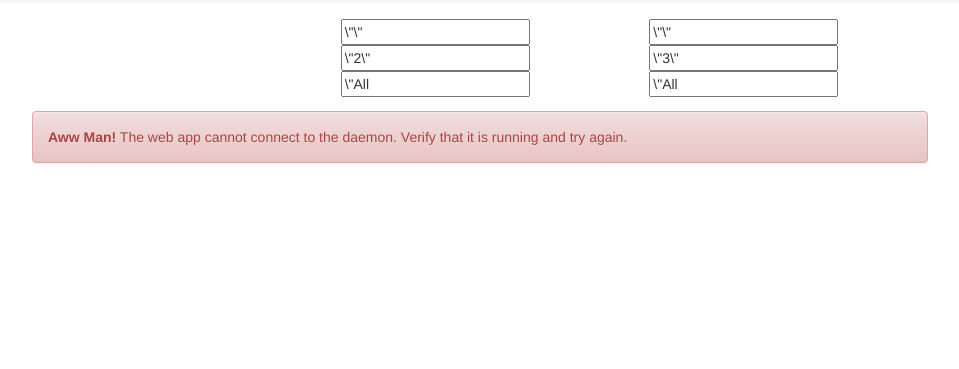
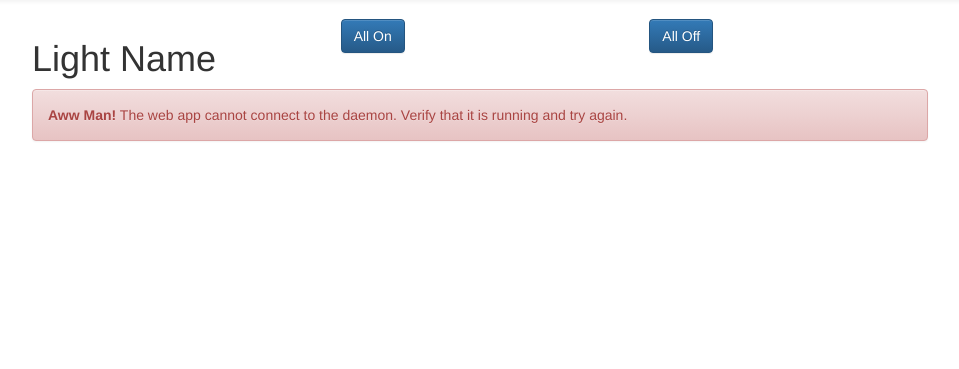
Before and after one commit to jmb1304/Freesecure, a PHP site: page /Freesecure/lighting.php in a window 1280 px wide. Shown: the part 51-420 px from the top of the page, without its empty margins (160-1119 px from the left). Run offline with PHP 8.4, Linux system fonts and the light colour scheme.

Commit message:
Fixed All on and All Off
All on and All off were not rendering correctly but was fixed by
un-escaping all the quotation marks

```diff
--- a/Freesecure/Static/css/WebUI.css
+++ b/Freesecure/Static/css/WebUI.css
@@ -3,3 +3,4 @@ body {
     padding-top: 70px;
     margin: 0% 15% 0% 15%;
 }
+strong { font-weight: bold; }
--- a/Freesecure/lighting.php
+++ b/Freesecure/lighting.php
@@ -32,11 +32,9 @@
     </div>
 </nav>
 <div class="row">
-    <div class="col-sm-4"></div>
-    <div class="col-sm-4"><form action=\"set_light.php\" method=\"get\"><input type=\"hidden\" name=\"light\" value=\"\">
-            <input type=\"hidden\" name=\"state\" value=\"2\"><input type=\"submit\" value=\"All On\" class=\"btn btn-primary\"></form></div>
-    <div class="col-sm-4"><form action=\"set_light.php\" method=\"get\"><input type=\"hidden\" name=\"light\" value=\"\">
-            <input type=\"hidden\" name=\"state\" value=\"3\"><input type=\"submit\" value=\"All Off\" class=\"btn btn-primary\"></form></div>
+    <div class="col-sm-4"><strong><h1>Light Name</h1></strong></div>
+    <div class="col-sm-4"><form action="set_light.php" method="get"><input type="hidden" name="light" value=""><input type="hidden" name="state" value="2"><input type="submit" value="All On" class="btn btn-primary"></form></div>
+    <div class="col-sm-4"><form action="set_light.php" method="get"><input type="hidden" name="light" value=""><input type="hidden" name="state" value="3"><input type="submit" value="All Off" class="btn btn-primary"></form></div>
 </div>
 <?php
 $output = exec('python3 Backend/main.py -check');
```
